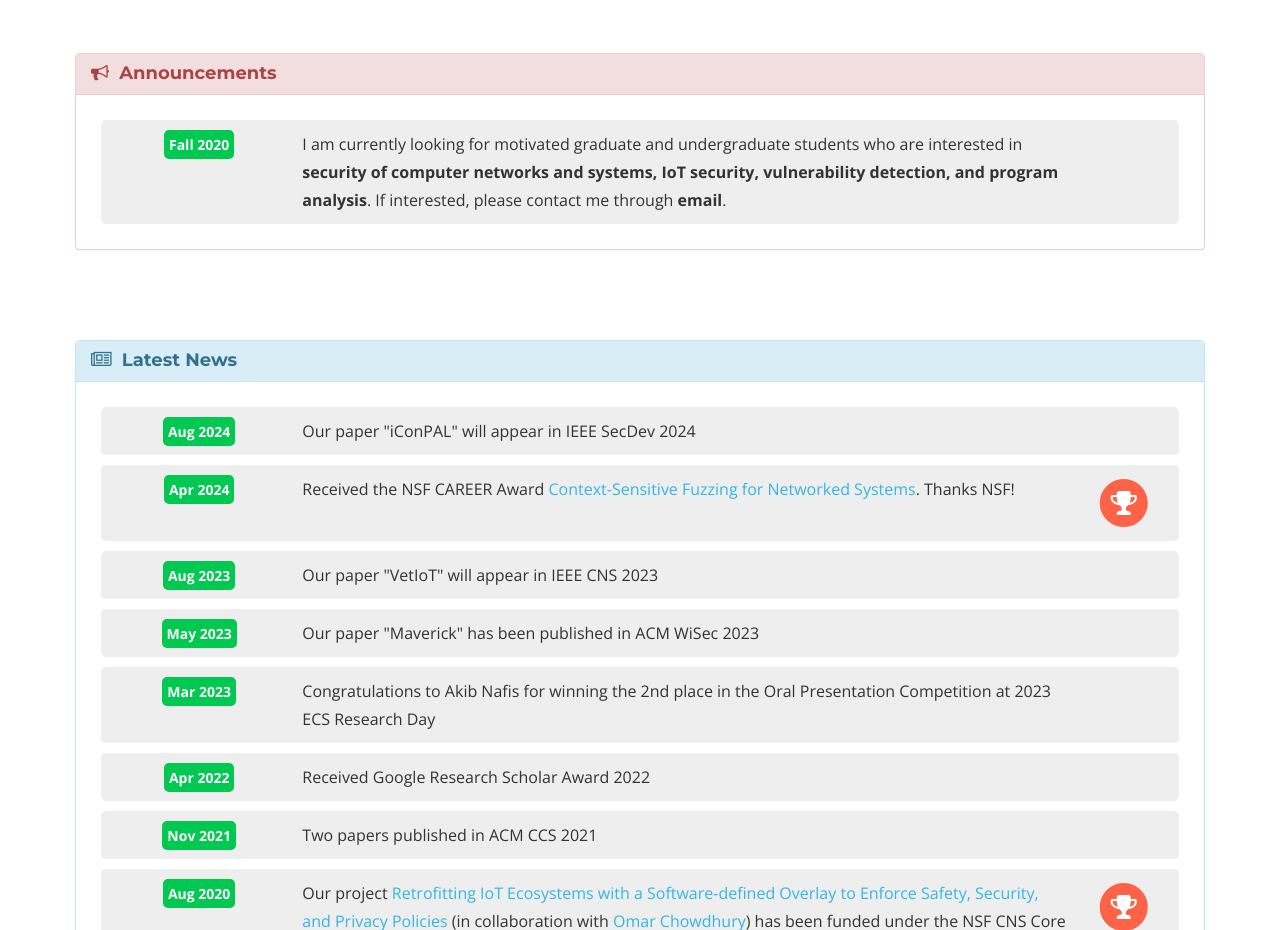
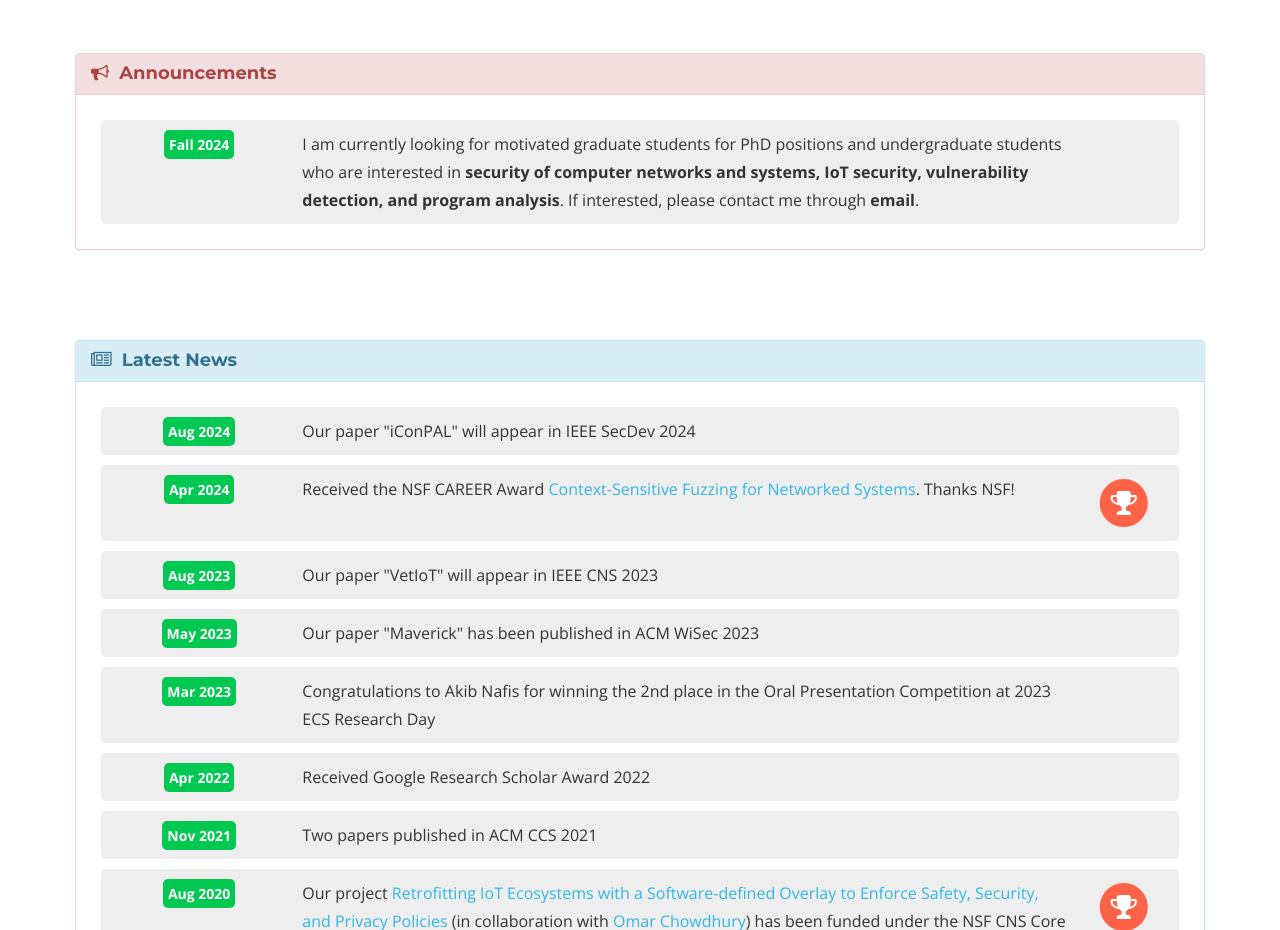
Before and after one commit to endadul/endadul.github.io, a plain HTML site: page index.html in a window 1280 px wide. Shown: the part 1220-2150 px from the top of the page. Drawn offline with nearby package versions, Linux system fonts and the light colour scheme.

Commit message:
new updates

```diff
--- a/index.html
+++ b/index.html
@@ -225,14 +225,14 @@
                         <div class="col-sm-2 col-md-2">
                           <!-- date -->
                           <div class="news-date">
-                            <span class="date-value">Fall 2020</span>
+                            <span class="date-value">Fall 2024</span>
                           </div>
                         </div>
                         <div class="col-sm-9 col-md-9">
                           <!-- content -->
                           <div class="news-content">
 
-                              I am currently looking for motivated graduate and undergraduate students
+                              I am currently looking for motivated graduate students for PhD positions and undergraduate students
                               who are interested in <strong>security of computer networks and systems, IoT security, vulnerability
                               detection, and program analysis</strong>.
                               If interested, please contact me through <strong>email</strong>.
@@ -1221,7 +1221,7 @@
                     <div class="btn-group pull-right paper-ctrl-btns">
                       <!-- Download -->
                       <!--=== CHANGE DOWNLOAD LINK === -->
-                      <a class="btn download-btn" type="button" href="#"
+                      <a class="btn download-btn" type="button" href="/pubs/iconpal-secdev-24.pdf"
                         data-toggle="tooltip" title="Download">
                         <i class="fa fa-download" aria-hidden="true"></i>
                       </a>
```
Also changed, not shown: 1 other file.
